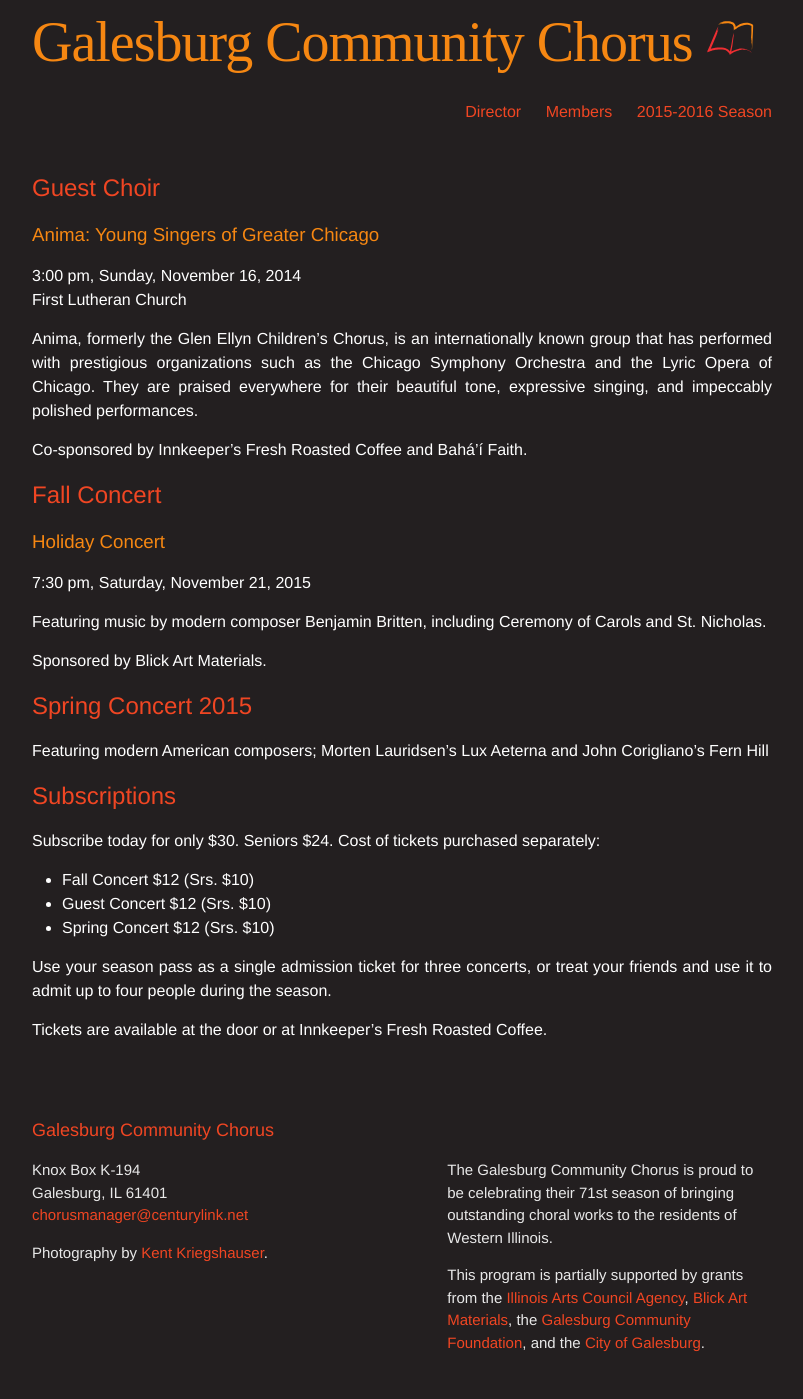
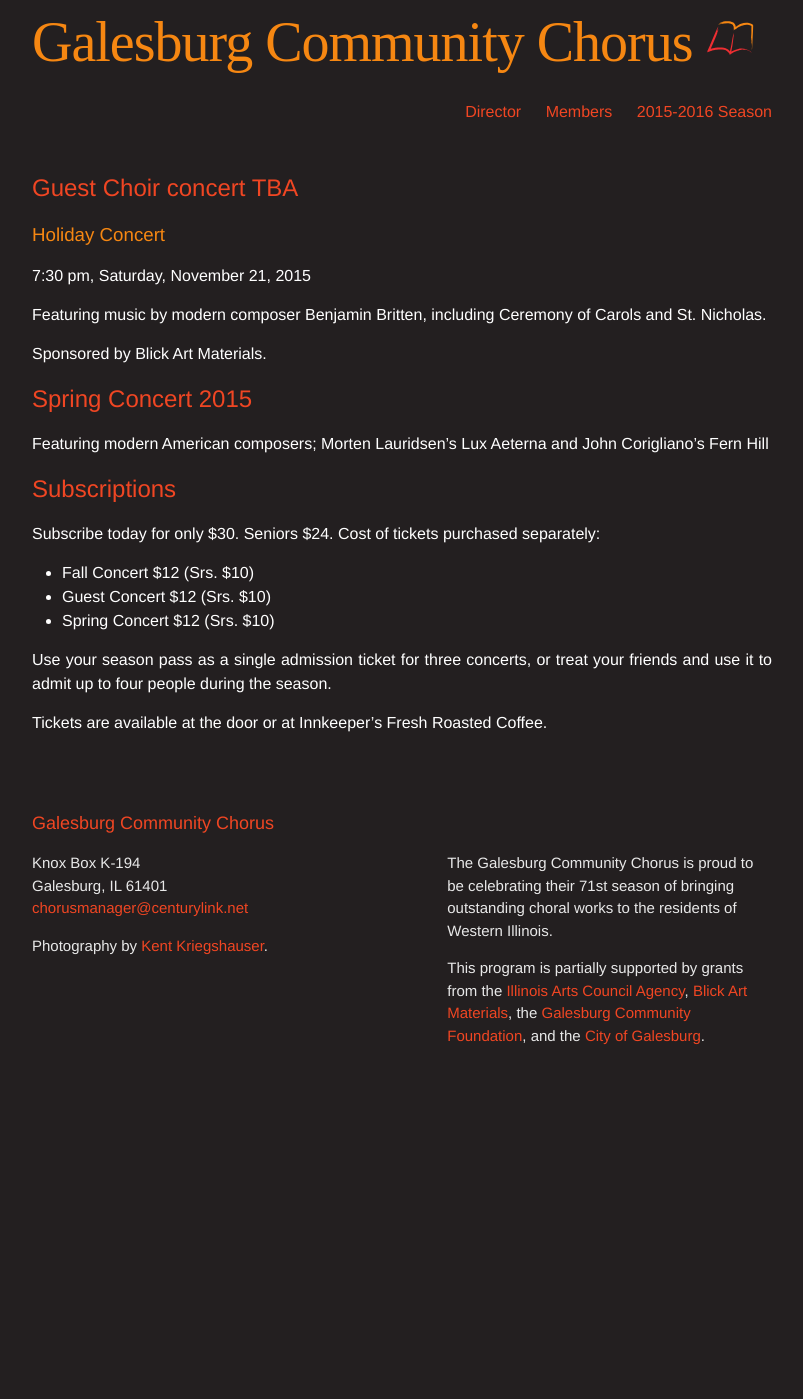
Before and after one commit to galesburgchorus/galesburgchorus.github.io, a Jekyll site: the page built from season.md, in a window 1280 px wide. Shown: the whole page, without its empty margins (238-1041 px from the left). Built offline with Jekyll 4.4.1, drawn with Linux system fonts in a browser that asks for light colours; some web fonts are replaced; after the commit the page ends 1092 px from its top, so only the background shows below that.

Commit message:
Updated season.md

```diff
--- a/season.md
+++ b/season.md
@@ -7,17 +7,7 @@ published: true
 
 
 
-## Guest Choir
-
-### Anima: Young Singers of Greater Chicago
-3:00 pm, Sunday, November 16, 2014
-First Lutheran Church
-
-Anima, formerly the Glen Ellyn Children's Chorus, is an internationally known group that has performed with prestigious organizations such as the Chicago Symphony Orchestra and the Lyric Opera of Chicago.  They are praised everywhere for their beautiful tone, expressive singing, and impeccably polished performances.
-
-Co-sponsored by Innkeeper's Fresh Roasted Coffee and Bahá'í Faith.
-
-## Fall Concert
+## Guest Choir concert TBA
 
 ### Holiday Concert
 7:30 pm, Saturday, November 21, 2015
```
